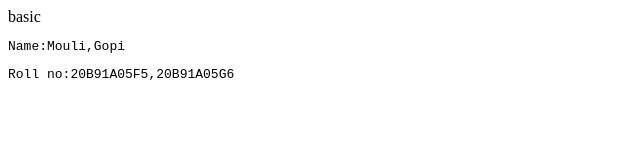
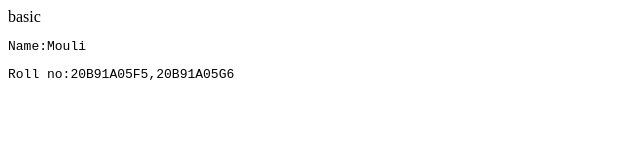
Before and after one commit to mouli-12/Devops_sai, a plain HTML site: page index.html in a window 1280 px wide. Shown: the full height of the page, 0-640 px from the left. Drawn offline with Linux system fonts and the light colour scheme.

Commit message:
this is html file

```diff
--- a/index.html
+++ b/index.html
@@ -3,7 +3,7 @@
 basic
 <head>
 <body>
-<pre>Name:Mouli,Gopi</pre>
+<pre>Name:Mouli</pre>
 <pre>Roll no:20B91A05F5,20B91A05G6</pre>
 </body>
 </html>
```
